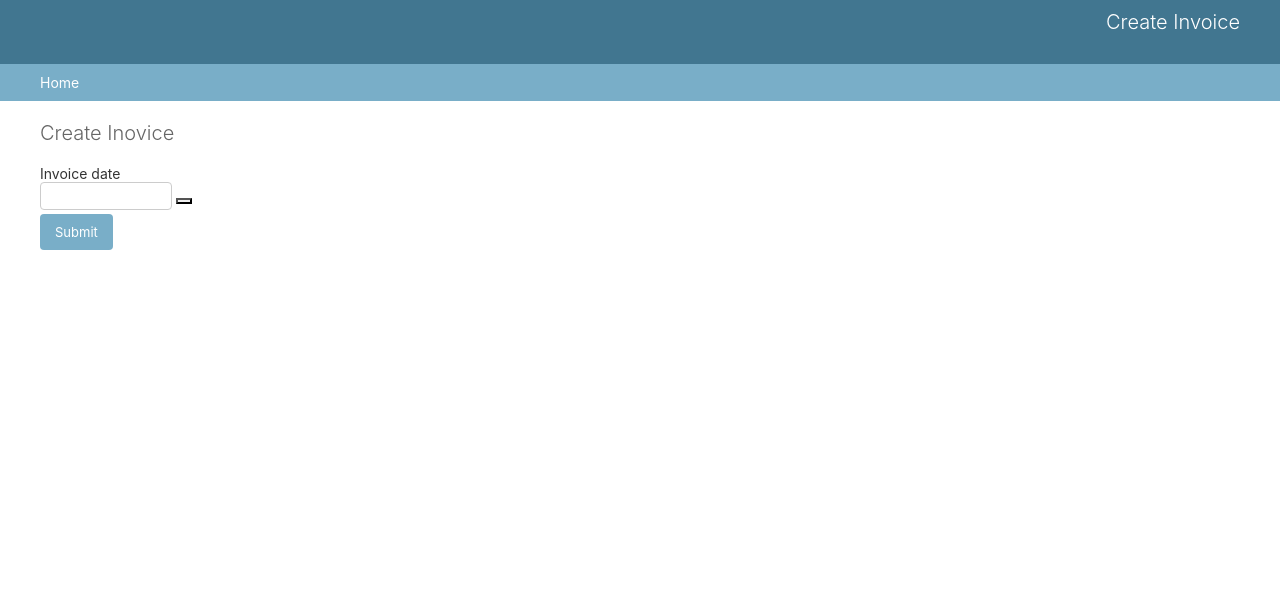
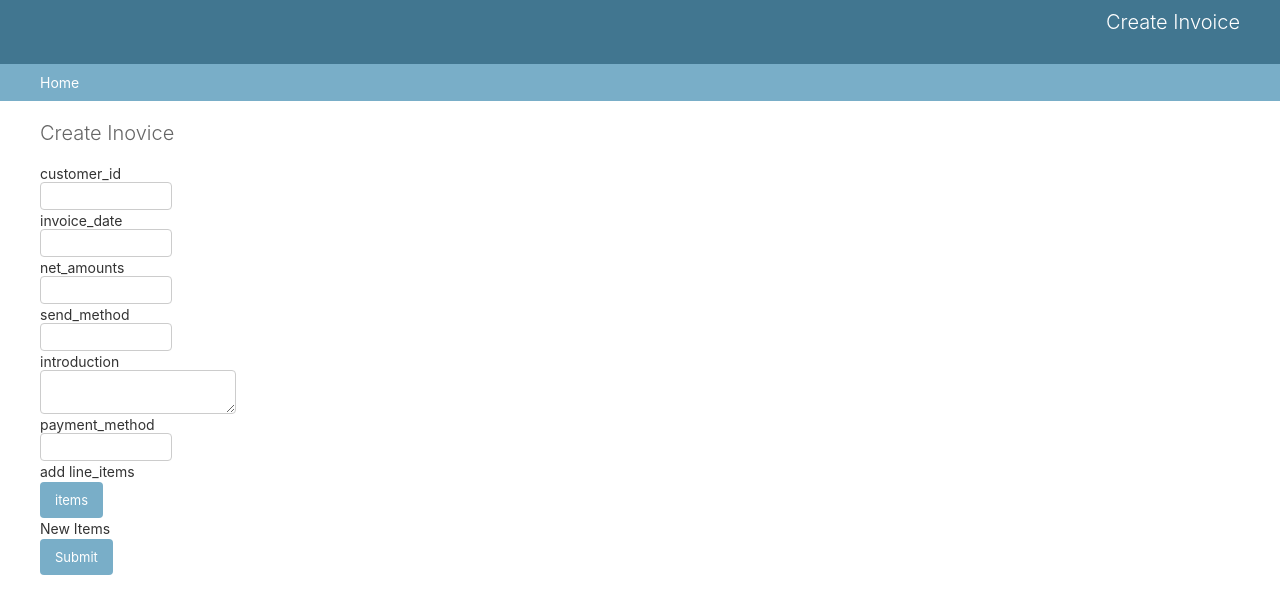
Before and after one commit to ForhadIsrafil/bjornp2-fiverr-django-admin-panel-web-app, a Django app: page /admin/create-invoice in a window 1280 px wide. Shown: the top 614 px of the page. Run offline with Django 4.2, Linux system fonts and the light colour scheme.

Commit message:
new invoice create wip

```diff
--- a/invoices/views.py
+++ b/invoices/views.py
@@ -10,4 +10,16 @@ def get_updated_data(request):
     return JsonResponse(data={"data": invoice_res}, status=200)
 
 def create_invoice(request):
+    print(request.POST.__dict__)
     return render(request, '../templates/create_invoice.html')
+
+
+
+# description
+# vat_percentage
+# vat
+# units
+# number_of_units
+# amount_per_unit_value
+# amount_per_unit_currency
+# ledger_account_id
--- a/templates/create_invoice.html
+++ b/templates/create_invoice.html
@@ -9,15 +9,50 @@
     </header>
     <div id="grp-content-container">
         <form class="module grp-module" action="{% url 'invoices:create_invoice' %}" method="post">{% csrf_token %}
-            <div class="form-row grp-row grp-cells-1 invoice_date ">
+            <div class="form-row grp-row grp-cells-1">
                 <div class="field-box l-2c-fluid l-d-4">
-                    <div class="c-1"><label for="id_invoice_date">Invoice date</label></div>
-                    <div class="c-2"><input type="text" name="invoice_date" class="vDateField hasDatepicker" size="10"
-                                            id="id_invoice_date">
-                        <button type="button" class="ui-datepicker-trigger"></button>
-                    </div>
+                    <div class="c-1"><label>customer_id</label></div>
+                    <div class="c-2"><input type="text" name="customer_id" class=" " size="10" required></div>
                 </div>
             </div>
+            <div class="form-row grp-row grp-cells-1">
+                <div class="field-box l-2c-fluid l-d-4">
+                    <div class="c-1"><label>invoice_date</label></div>
+                    <div class="c-2"><input type="text" name="invoice_date" class=" " size="10" required></div>
+                </div>
+            </div>
+            <div class="form-row grp-row grp-cells-1">
+                <div class="field-box l-2c-fluid l-d-4">
+                    <div class="c-1"><label>net_amounts</label></div>
+                    <div class="c-2"><input type="text" name="net_amounts" class=" " size="10" required></div>
+                </div>
+            </div>
+            <div class="form-row grp-row grp-cells-1">
+                <div class="field-box l-2c-fluid l-d-4">
+                    <div class="c-1"><label>send_method</label></div>
+                    <div class="c-2"><input type="text" name="send_method" class=" " size="10" required></div>
+                </div>
+            </div>
+            <div class="form-row grp-row grp-cells-1">
+                <div class="field-box l-2c-fluid l-d-4">
+                    <div class="c-1"><label>introduction</label></div>
+                    <div class="c-2"><textarea name="introduction" class=" " required></textarea></div>
+                </div>
+            </div>
+            <div class="form-row grp-row grp-cells-1">
+                <div class="field-box l-2c-fluid l-d-4">
+                    <div class="c-1"><label>payment_method</label></div>
+                    <div class="c-2"><input type="text" name="payment_method" class=" " size="10" required></div>
+                </div>
+            </div>
+            <div class="form-row grp-row grp-cells-1">
+                <div class="field-box l-2c-fluid l-d-4">
+                    <div class="c-1"><label>add line_items</label></div>
+                    <div class="c-2"><input type="button" value="items" onclick="createNewElement();"></div>
+                </div>
+                <div id="newElementId">New Items</div>
+            </div>
+
 
             <footer class="grp-module grp-submit-row grp-fixed-footer">
                 <input class="grp-button grp-float-right" type="submit" value="Submit">
@@ -25,4 +60,17 @@
         </form>
     </div>
     </body>
+    <script type="text/JavaScript">
+        function createNewElement() {
+            // First create a DIV element.
+            var txtNewInputBox = document.createElement('div');
+
+            // Then add the content (a new input box) of the element.
+            txtNewInputBox.innerHTML = "<label >description:</label> <textarea type='text' name='description'></textarea><br><br> <label >vat_percentage:</label> <input type='text' name='vat_percentage'><br><br> <label >vat:</label> <input type='text' name='vat'><br><br> <label >units:</label> <input type='text' name='units'><br><br> <label >number_of_units:</label> <input type='text' name='number_of_units'><br><br> <label >amount_per_unit_value:</label> <input type='text' name='amount_per_unit_value'><br><br> <label>amount_per_unit_currency:</label> <input type='text' name='amount_per_unit_currency'><br><br> <label >ledger_account_id:</label> <input type='text' name='ledger_account_id'><hr>";
+
+            // Finally put it where it is supposed to appear.
+            document.getElementById("newElementId").appendChild(txtNewInputBox);
+        }
+    </script>
+
 {% endblock %}
```
